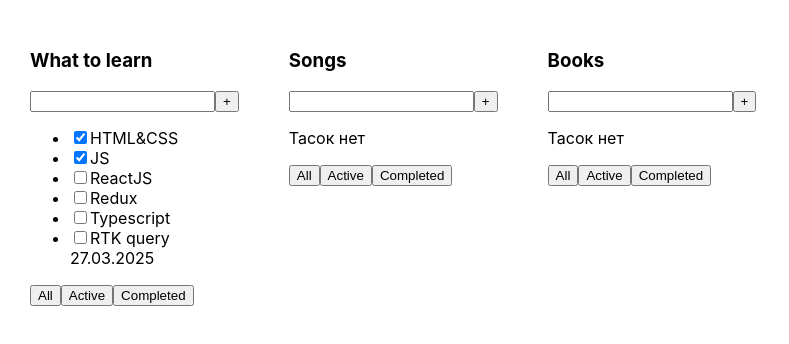
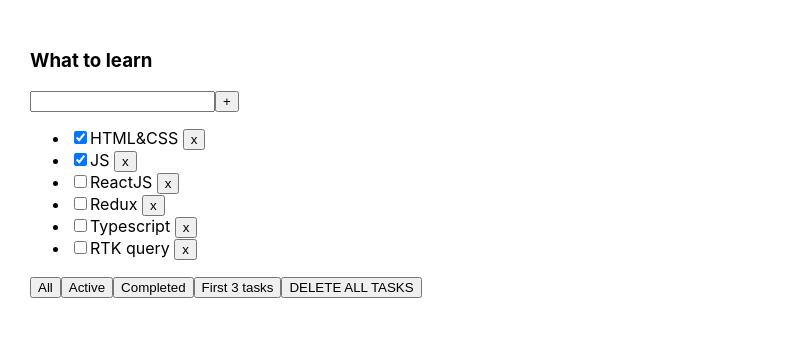
Before and after one commit to 1rko/to-do-inkubator, a React (Vite) app: page / in a window 1280 px wide. Shown: the top 344 px of the page, without its empty margins (0-789 px from the left). Built offline with nearby package versions, Linux system fonts and the light colour scheme.

Commit message:
Week2 Sprint 1 - Filter, delete tasks

```diff
--- a/src/App.tsx
+++ b/src/App.tsx
@@ -1,14 +1,21 @@
 import './App.css'
-import {TaskType, TodolistItem} from "./TodolistItem.tsx";
+import {TodolistItem} from "./TodolistItem.tsx";
+import {useState} from "react";
+
+export type TaskType = {
+    id: number
+    title: string
+    isDone: boolean
+}
 
 export const App = () => {
-    const tasks1: TaskType[]  = [
-        { id: 1, title: 'HTML&CSS', isDone: true },
-        { id: 2, title: 'JS', isDone: true },
-        { id: 3, title: 'ReactJS', isDone: false },
-        { id: 4, title: 'Redux', isDone: false },
-        { id: 5, title: 'Typescript', isDone: false },
-        { id: 6, title: 'RTK query', isDone: false },
+    const tasks1: TaskType[] = [
+        {id: 1, title: 'HTML&CSS', isDone: true},
+        {id: 2, title: 'JS', isDone: true},
+        {id: 3, title: 'ReactJS', isDone: false},
+        {id: 4, title: 'Redux', isDone: false},
+        {id: 5, title: 'Typescript', isDone: false},
+        {id: 6, title: 'RTK query', isDone: false},
     ]
 
     const tasks2: TaskType[] = [
@@ -17,11 +24,26 @@
         {id: 3, title: 'Yo', isDone: false},*/
     ]
 
+    const [tasks, setTasks] = useState(tasks1)
+
+    const deleteTask = (id: number) => {
+        setTasks(tasks.filter(task => task.id !== id))
+    }
+
+    const deleteAllTasks = () => {
+        setTasks([])
+    }
+
     return (
         <div className={'app'}>
-            <TodolistItem title="What to learn" tasks={tasks1} date={'27.03.2025'}/>
-            <TodolistItem title="Songs" tasks={tasks2}/>
-            <TodolistItem title="Books" tasks={tasks2}/>
+            <TodolistItem
+                title="What to learn"
+                tasks={tasks}
+                deleteTask={deleteTask}
+                deleteAllTasks={deleteAllTasks}
+            />
+            {/* <TodolistItem title="Songs" tasks={tasks2}/>
+            <TodolistItem title="Books" tasks={tasks2}/>*/}
         </div>
     )
 }
--- a/src/Button.tsx
+++ b/src/Button.tsx
@@ -1,8 +1,9 @@
 
 type Props = {
     title: string
+    onClickHandler: () => void
 }
 
-export const Button = ({ title }: Props) => {
-    return <button>{title}</button>
+export const Button = ({ title, onClickHandler }: Props) => {
+    return <button onClick={()=> onClickHandler()}>{title}</button>
 }
--- a/src/TodolistItem.tsx
+++ b/src/TodolistItem.tsx
@@ -1,46 +1,82 @@
-import {Button} from "./Button.tsx";
+import type {TaskType} from './App'
+import {Button} from './Button'
+import {useState} from "react";
 
-export type TaskType = {
-    id: number
+type Props = {
     title: string
-    isDone: boolean
+    tasks: TaskType[]
+    deleteTask: (id: number) => void
+    deleteAllTasks: () => void
 }
 
-type TodolistItemPropsType = {
-    title: string
-    subTitle?: string
-    description?: string
-    tasks: TaskType[]
-    date?: string
-}
+type FilterType = 'ALL' | 'ACTIVE' | 'COMPLETED' | 'FIRST3'
 
-export const TodolistItem = ({title, tasks, date}: TodolistItemPropsType) => {
+export const TodolistItem = ({title, tasks, deleteTask, deleteAllTasks}: Props) => {
+
+    const [filter, setFilter] = useState('ALL' as FilterType)
+
+    const changeFilter = (filter: FilterType) => {
+        setFilter(filter)
+    }
+
+    let filteredTasks = tasks
+
+    if (filter === "ACTIVE") {
+        filteredTasks = tasks.filter(task => !task.isDone)
+    }
+    if (filter === "COMPLETED") {
+        filteredTasks = tasks.filter(task => task.isDone)
+    }
+    if (filter === "FIRST3") {
+        filteredTasks = tasks.filter((task, index) => index < 3)
+    }
+
     return (
         <div>
             <h3>{title}</h3>
             <div>
                 <input/>
-                <button>+</button>
+                <Button title={'+'} onClickHandler={() => {
+                }}/>
             </div>
-            {/*<h4>{subTitle}</h4>
-            <p>{description}</p>*/}
-            {tasks.length === 0 ? (
+            {filteredTasks.length === 0 ? (
                 <p>Тасок нет</p>
             ) : (
                 <ul>
-                    {tasks.map(task =>
-                        <li key={task.id}>
-                            <input type="checkbox" checked={task.isDone}/>
-                            <span>{task.title}</span>
-                        </li>
-                    )}
-                    <div>{date}</div>
-                </ul>)
-            }
+                    {filteredTasks.map(task => {
+                        return (
+                            <li key={task.id}>
+                                <input
+                                    type="checkbox"
+                                    checked={task.isDone}
+                                />
+                                <span>{task.title + '  '}</span>
+                                <Button
+                                    title={'x'}
+                                    onClickHandler={() => deleteTask(task.id)}
+                                />
+                            </li>
+                        )
+                    })}
+                </ul>
+            )}
             <div>
-                <Button title={'All'}/>
-                <Button title={'Active'}/>
-                <Button title={'Completed'}/>
+                <Button
+                    title={'All'}
+                    onClickHandler={() => changeFilter('ALL')}
+                />
+                <Button
+                    title={'Active'}
+                    onClickHandler={() => changeFilter('ACTIVE')}/>
+                <Button
+                    title={'Completed'}
+                    onClickHandler={() => changeFilter('COMPLETED')}/>
+                <Button
+                    title={'First 3 tasks'}
+                    onClickHandler={() => changeFilter('FIRST3')}/>
+                <Button
+                    title={'DELETE ALL TASKS'}
+                    onClickHandler={() => deleteAllTasks()}/>
             </div>
         </div>
     )
```
